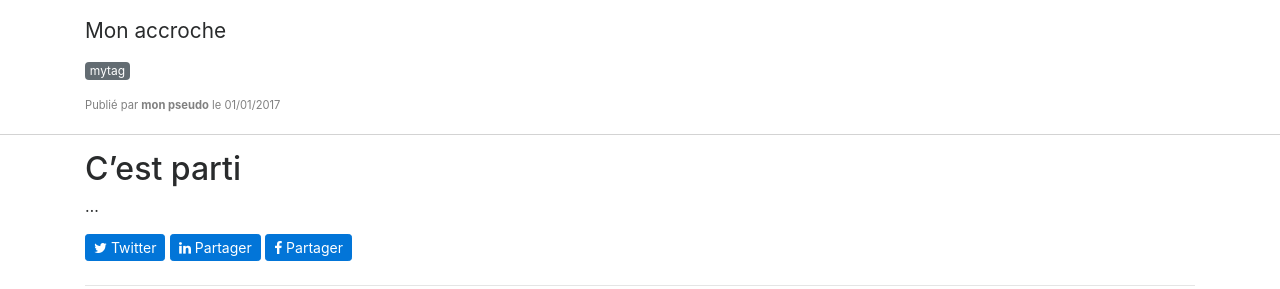
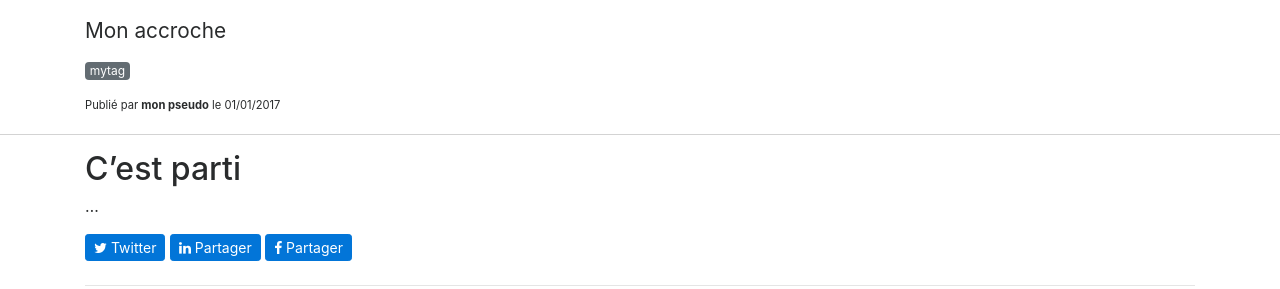
Before and after one commit to mikemaggire/studiojekyll-engine, a Jekyll site: the page built from _posts/2017-01-01-1er-article.md, in a window 1280 px wide. Shown: the part 143-432 px from the top of the page. Built offline with Jekyll 4.4.1, drawn with Linux system fonts in a browser that asks for light colours; nearby versions of some CDN libraries.

Commit message:
fix: meta color in header

```diff
--- a/_sass/_studiojekyll.scss
+++ b/_sass/_studiojekyll.scss
@@ -162,9 +162,9 @@ a:hover, a:focus {
 
   .page-meta {
     font-size: 0.7rem;
-    color: grey;
+    /*color: grey;*/
     a {
-      color:grey;
+      color: inherit;
       font-weight: bold; }
     }
 
```
